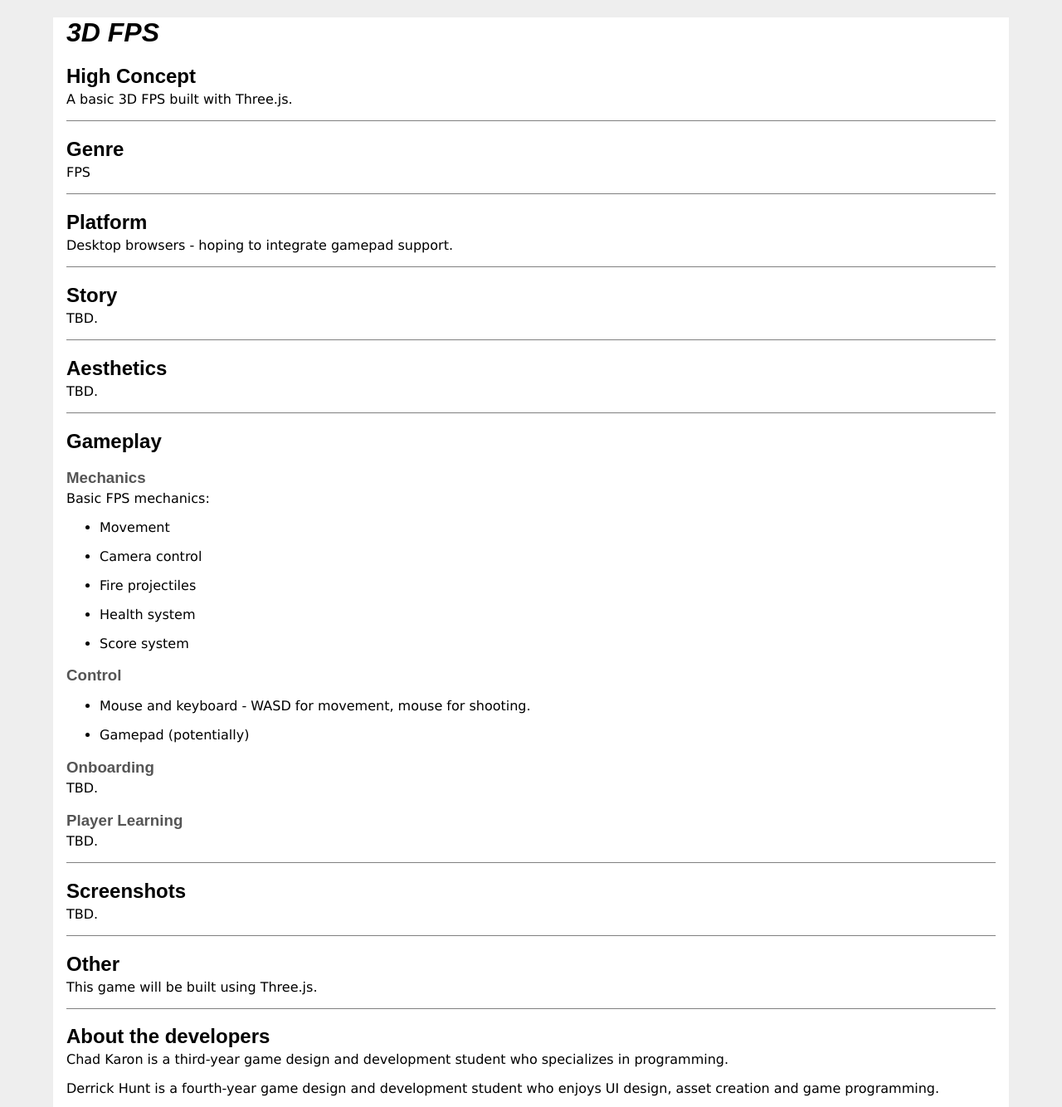
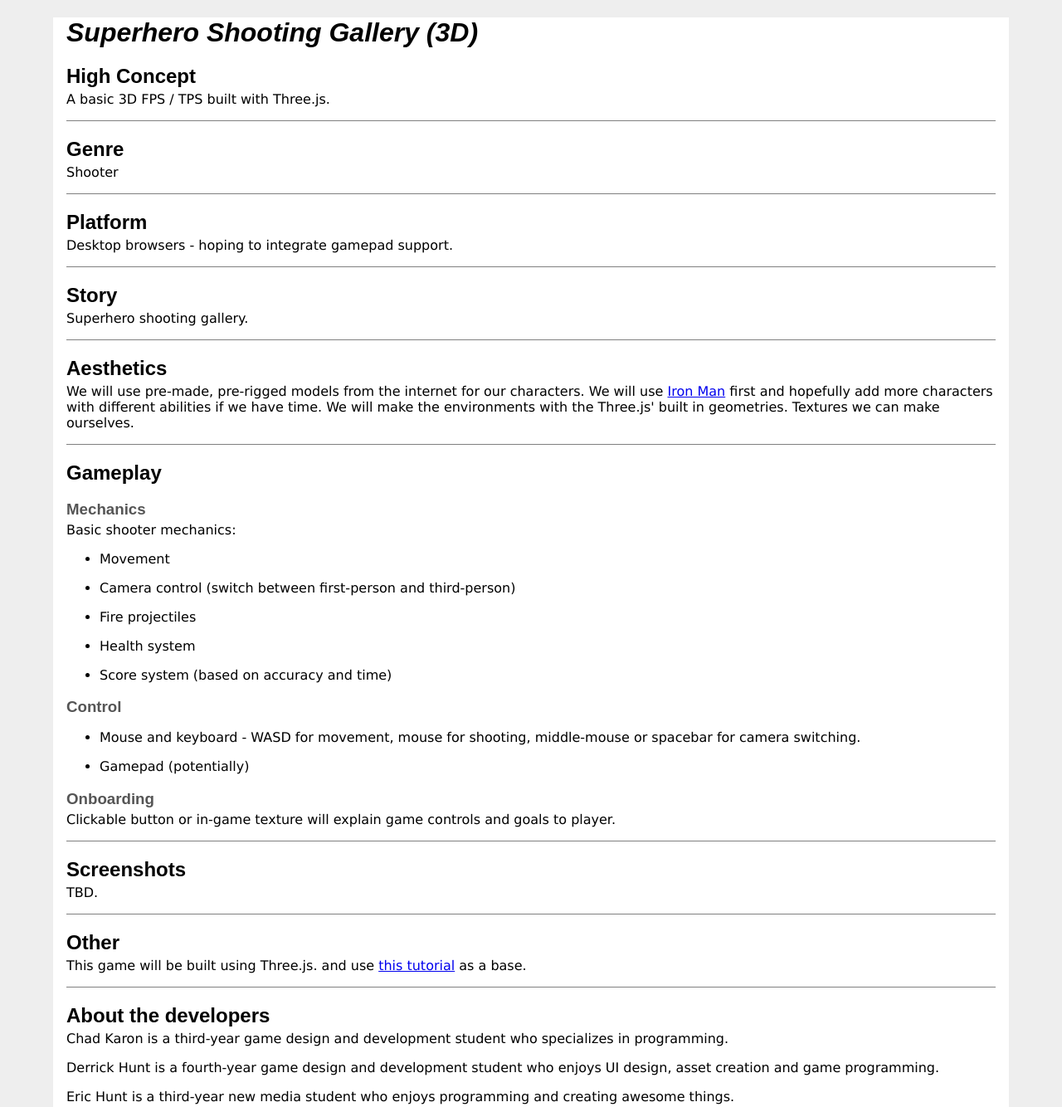
Before and after one commit to ckaron0912/casualGames, a plain HTML site: page project 3 - 3D fps/proposal/proposal3.html in a window 1280 px wide. Shown: the top 1334 px of the page at 83% size. Drawn offline with Linux system fonts and the light colour scheme.

Commit message:
proposal update

```diff
--- a/project 3 - 3D fps/proposal/proposal3.html
+++ b/project 3 - 3D fps/proposal/proposal3.html
@@ -5,7 +5,7 @@
 	<meta http-equiv="Content-Type" content="text/html; charset=UTF-8">
 	<meta charset="utf-8">
 
-	<title>Casual Games Project 3 Proposal - Derrick Hunt & Chad Karon</title>
+	<title>Casual Games Project 3 Proposal - Derrick Hunt, Chad Karon and Eric Hunt</title>
 
 	<style type="text/css">
 		body{
@@ -47,16 +47,16 @@
 <body>
 	<div id="content">
 		<div id="review">
-			<h1><em>3D FPS</em></h1>
+			<h1><em>Superhero Shooting Gallery (3D)</em></h1>
 
 			<section>
 				<h2>High Concept</h2>
-				<p>A basic 3D FPS built with Three.js.</p>
+				<p>A basic 3D FPS / TPS built with Three.js.</p>
 			</section>
 
 			<section>
 				<h2>Genre</h2>
-				<p>FPS</p>
+				<p>Shooter</p>
 			</section>
 
 			<section>
@@ -66,38 +66,38 @@
 
 			<section>
 				<h2>Story</h2>
-				<p>TBD.</p>
+				<p>Superhero shooting gallery.</p>
 			</section>
 
 			<section>
 				<h2>Aesthetics</h2>
-				<p>TBD.</p>
+				<p>We will use pre-made, pre-rigged models from the internet for our characters. We will use
+				<a href="http://tf3dm.com/3d-model/ironman-rigged-original-model--98611.html">Iron Man</a>
+				first and hopefully add more characters with different abilities if we have time. We will make the
+				environments with the Three.js' built in geometries. Textures we can make ourselves.</p>
 			</section>
 
 			<section>
 				<h2>Gameplay</h2>
 				<h3>Mechanics</h3>
-				<p>Basic FPS mechanics:</p>
+				<p>Basic shooter mechanics:</p>
 					<ul>
 						<li>Movement</li>
-						<li>Camera control</li>
+						<li>Camera control (switch between first-person and third-person)</li>
 						<li>Fire projectiles</li>
 						<li>Health system</li>
-						<li>Score system</li>
+						<li>Score system (based on accuracy and time)</li>
 					</ul>
 
 
 				<h3>Control</h3>
 				<ul>
-					<li>Mouse and keyboard - WASD for movement, mouse for shooting.</li>
+					<li>Mouse and keyboard - WASD for movement, mouse for shooting, middle-mouse or spacebar for camera switching.</li>
 					<li>Gamepad (potentially)</li>
 				</ul>
 
 				<h3>Onboarding</h3>
-				<p>TBD.</p>
-
-				<h3>Player Learning</h3>
-				<p>TBD.</p>
+				<p>Clickable button or in-game texture will explain game controls and goals to player.</p>
 			</section>
 
 			<section>
@@ -107,13 +107,14 @@
 
 			<section>
 				<h2>Other</h2>
-				<p>This game will be built using Three.js.</p>
+				<p>This game will be built using Three.js. and use <a href="http://icecreamyou.github.io/Nemesis/game.html">this tutorial</a> as a base.</p>
 			</section>
 
 			<section>
 				<h2>About the developers</h2>
 				<p>Chad Karon is a third-year game design and development student who specializes in programming.</p>
                 <p>Derrick Hunt is a fourth-year game design and development student who enjoys UI design, asset creation and game programming.</p>
+				<p>Eric Hunt is a third-year new media student who enjoys programming and creating awesome things.</p>
             </section>
 		</div>
 	</div>
```
